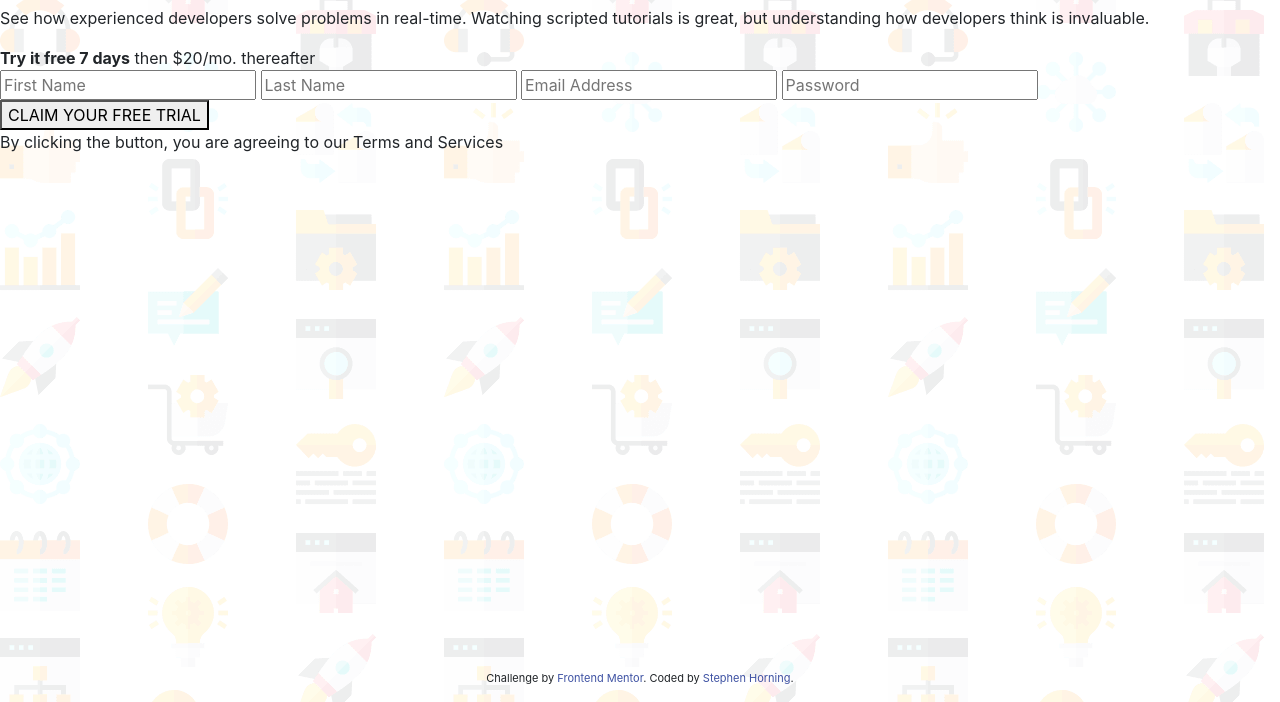
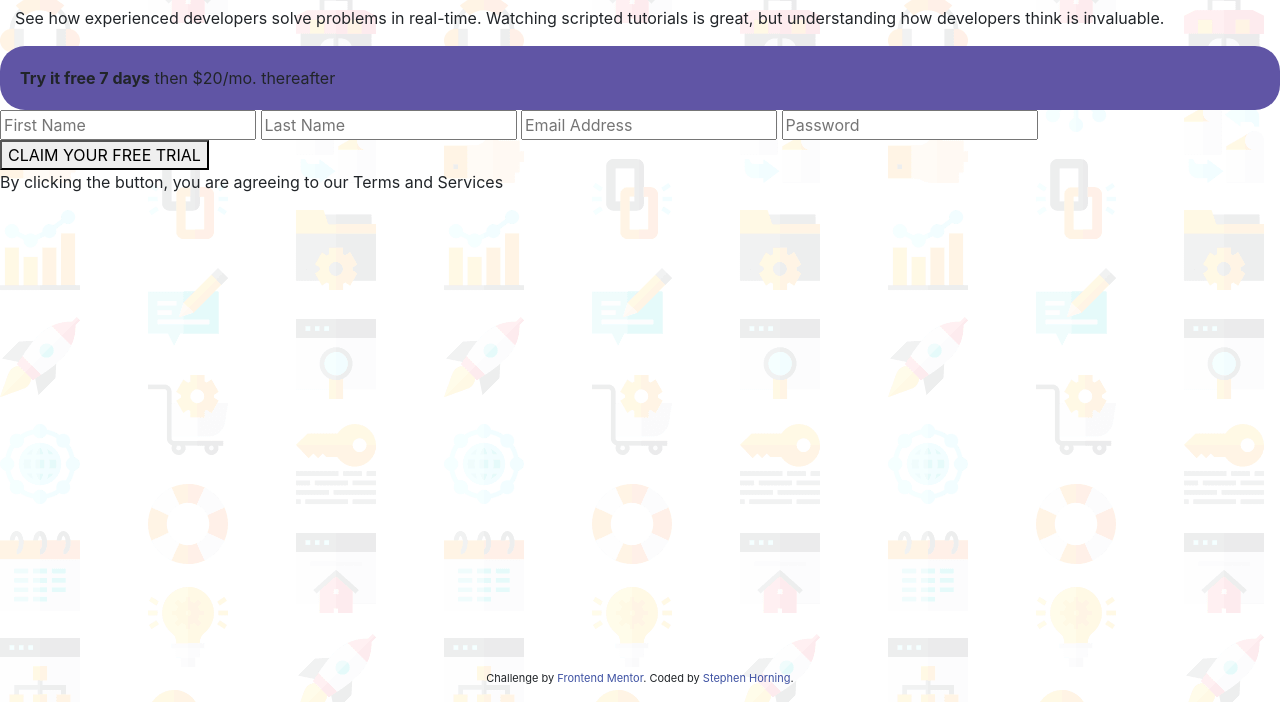
Before and after one commit to stephenhorning14/Intro-Component-With-Signup-Form, a plain HTML site: page index.html in a window 1280 px wide. Shown: the part 98-800 px from the top of the page. Drawn offline with nearby package versions, Linux system fonts and the light colour scheme; files whose address does not match are found by name.

Commit message:
Adding class for the rounded rectangle background

```diff
--- a/index.html
+++ b/index.html
@@ -43,7 +43,7 @@
         </div>
       </div>
 
-      <div id="body-intro-container">
+      <div id="body-intro-container" class="col">
         <p id="body-intro">
           See how experienced developers solve problems in real-time. Watching
           scripted tutorials is great, but understanding how developers think is
@@ -52,7 +52,9 @@
       </div>
     </div>
 
-    <div><strong>Try it free 7 days</strong> then $20/mo. thereafter</div>
+    <div class="rounded-rectangle">
+      <strong>Try it free 7 days</strong> then $20/mo. thereafter
+    </div>
 
     <div>
       <form>
--- a/styles/mainstyles.css
+++ b/styles/mainstyles.css
@@ -9,6 +9,12 @@ body {
 
 #body-intro {
   text-align: left;
+}
+
+.rounded-rectangle {
+  border-radius: 25px;
+  background: hsl(248, 32%, 49%);
+  padding: 20px;
 }
 
 @media screen and (max-width: 36em) {
```
